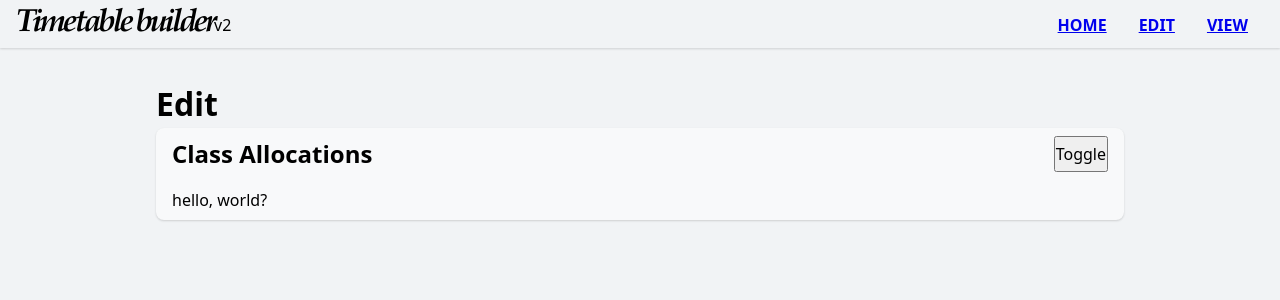
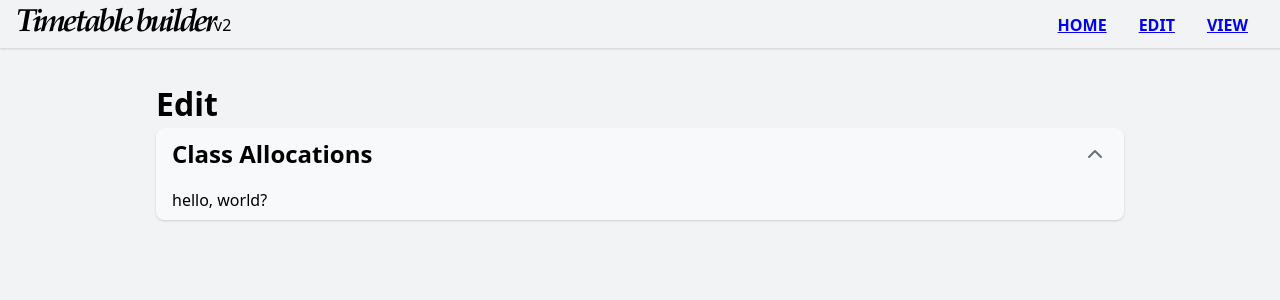
Before and after one commit to dongheenam/timetable-builder-react, a React (Vite) app: page /edit in a window 1280 px wide. Shown: the top 300 px of the page. Built offline with nearby package versions, Linux system fonts and the light colour scheme.

Commit message:
Add buttons and cards

```diff
--- a/package.json
+++ b/package.json
@@ -10,6 +10,7 @@
     "preview": "vite preview"
   },
   "dependencies": {
+    "@tabler/icons-react": "^2.23.0",
     "immer": "^10.0.2",
     "react": "^18.2.0",
     "react-dom": "^18.2.0",
--- /dev/null
+++ b/src/components/Button.module.css
@@ -0,0 +1,4 @@
+.button {
+  padding: var(--gap-sm) var(--gap-md);
+  font-weight: 600;
+}
--- /dev/null
+++ b/src/components/ButtonBase.module.css
@@ -0,0 +1,19 @@
+.button {
+  display: inline-flex;
+  gap: var(--gap-sm);
+  align-items: center;
+
+  color: var(--btn-color, var(--gray11));
+  background-color: var(--btn-bg, var(--bg));
+  border: 1px solid var(--btn-bd, transparent);
+  border-radius: var(--border-radius-sm);
+
+  cursor: pointer;
+}
+.button:hover {
+  color: var(--btn--hover-color, var(--gray12));
+  background-color: var(--btn--hover-bg, var(--gray4));
+}
+.button:active {
+  background-color: var(--btn--active-bg, var(--gray5));
+}
--- /dev/null
+++ b/src/components/ButtonBase.tsx
@@ -0,0 +1,65 @@
+import styles from './ButtonBase.module.css';
+
+export type Props = {
+  color?: 'gray' | 'primary' | 'green' | 'yellow' | 'red';
+  variant?: 'default' | 'outline' | 'subtle' | 'filled';
+  label?: string;
+  onClick?: () => void;
+  className?: string;
+  children: React.ReactNode;
+};
+
+let vars: Record<string, string | null> = {
+  '--text': null, // text color
+  '--text-hover': null, // text color on hover
+  '--bd': null, // border color
+  '--bg': null, // background color
+  '--bg-hover': null, // background color on hover
+  '--bg-active': null, // background color on click
+};
+
+export default function Button({
+  color = 'gray',
+  variant = 'default',
+  className = '',
+  label = undefined,
+  children,
+  ...otherProps
+}: Props) {
+  if (color !== 'gray') {
+    vars['--text'] = `var(--${color}11)`;
+    vars['--textHover'] = `var(--${color}12)`;
+    vars['--bgHover'] = `var(--${color}4)`;
+    vars['--bgActive'] = `var(--${color}5)`;
+  }
+  switch (variant) {
+    case 'outline':
+      vars['--bd'] = `currentColor`;
+      break;
+    case 'subtle':
+      vars['--bg'] = `var(--${color}3)`;
+      break;
+    case 'filled':
+      vars = {
+        ...vars,
+        ['--text']: `var(--bg)`,
+        ['--textHover']: `var(--bg)`,
+        ['--bg']: `var(--${color}9)`,
+        ['--bgHover']: `var(--${color}10)`,
+        ['--bgActive']: `var(--${color}11)`,
+      };
+      break;
+  }
+
+  return (
+    <button
+      className={[styles['button'], className].join(' ')}
+      style={vars}
+      aria-label={label}
+      title={label}
+      {...otherProps}
+    >
+      {children}
+    </button>
+  );
+}
--- /dev/null
+++ b/src/components/ButtonIcon.module.css
@@ -0,0 +1,3 @@
+.button-icon svg {
+  display: inline;
+}
--- /dev/null
+++ b/src/components/ButtonIcon.tsx
@@ -0,0 +1,14 @@
+import ButtonBase, { Props as ButtonBaseProps } from './ButtonBase';
+import styles from './ButtonIcon.module.css';
+
+type Props = {
+  icon: React.ReactElement;
+  label: string;
+} & Omit<ButtonBaseProps, 'children'>;
+export default function ButtonIcon({ icon, ...otherProps }: Props) {
+  return (
+    <ButtonBase className={styles['button-icon']} {...otherProps}>
+      {icon}
+    </ButtonBase>
+  );
+}
--- a/src/components/Card.module.css
+++ b/src/components/Card.module.css
@@ -13,5 +13,17 @@
   display: flex;
   flex-wrap: nowrap;
   justify-content: space-between;
+  align-items: center;
   gap: var(--gap-sm);
 }
+.card[aria-expanded='true'] .toggle-icon {
+  transform: rotate(180deg);
+}
+
+/* TODO: add transition effects */
+.content-block {
+  display: none;
+}
+.card[aria-expanded='true'] .content-block {
+  display: block;
+}
--- a/src/components/Card.tsx
+++ b/src/components/Card.tsx
@@ -1,22 +1,24 @@
 import { useState } from 'react';
+import { IconChevronDown } from '@tabler/icons-react';
 
 import styles from './Card.module.css';
+import ButtonIcon from './ButtonIcon';
 
 type Props = {
   title: string;
   titleElement?: 'h1' | 'h2' | 'h3' | 'h4' | 'h5' | 'h6';
-  isOpen?: boolean;
+  open?: boolean;
   toggleable?: boolean;
   children: React.ReactNode;
 };
 export default function Card({
   title,
   titleElement = 'h2',
-  isOpen = true,
+  open = true,
   toggleable = false,
   children,
 }: Props) {
-  const [isExpanded, setIsExpanded] = useState(isOpen);
+  const [isExpanded, setIsExpanded] = useState(open);
 
   const handleToggle = () => {
     if (toggleable) {
@@ -26,12 +28,18 @@ export default function Card({
 
   const Title = titleElement;
   return (
-    <div className={styles['card']}>
+    <div className={styles['card']} aria-expanded={isExpanded}>
       <div className={styles['title-block']}>
         <Title>{title}</Title>
-        <button onClick={handleToggle}>Toggle</button>
+        {toggleable && (
+          <ButtonIcon
+            label="open or close the card"
+            icon={<IconChevronDown className={styles['toggle-icon']} />}
+            onClick={handleToggle}
+          />
+        )}
       </div>
-      <div className={styles['content-block']}>{isExpanded && children}</div>
+      <div className={styles['content-block']}>{children}</div>
     </div>
   );
 }
--- a/src/styles/global.css
+++ b/src/styles/global.css
@@ -28,6 +28,7 @@ button,
 textarea,
 select {
   font: inherit;
+  text-decoration: none;
 }
 
 p,
@@ -65,3 +66,7 @@ ol {
   margin-top: 0;
   margin-bottom: 0;
 }
+
+:focus {
+  outline: 3px solid var(--primary8);
+}
```
Also changed, not shown: src/components/Button.tsx (added, +11 -0 lines), 1 other file (tests, documents, lock files or other folders).
